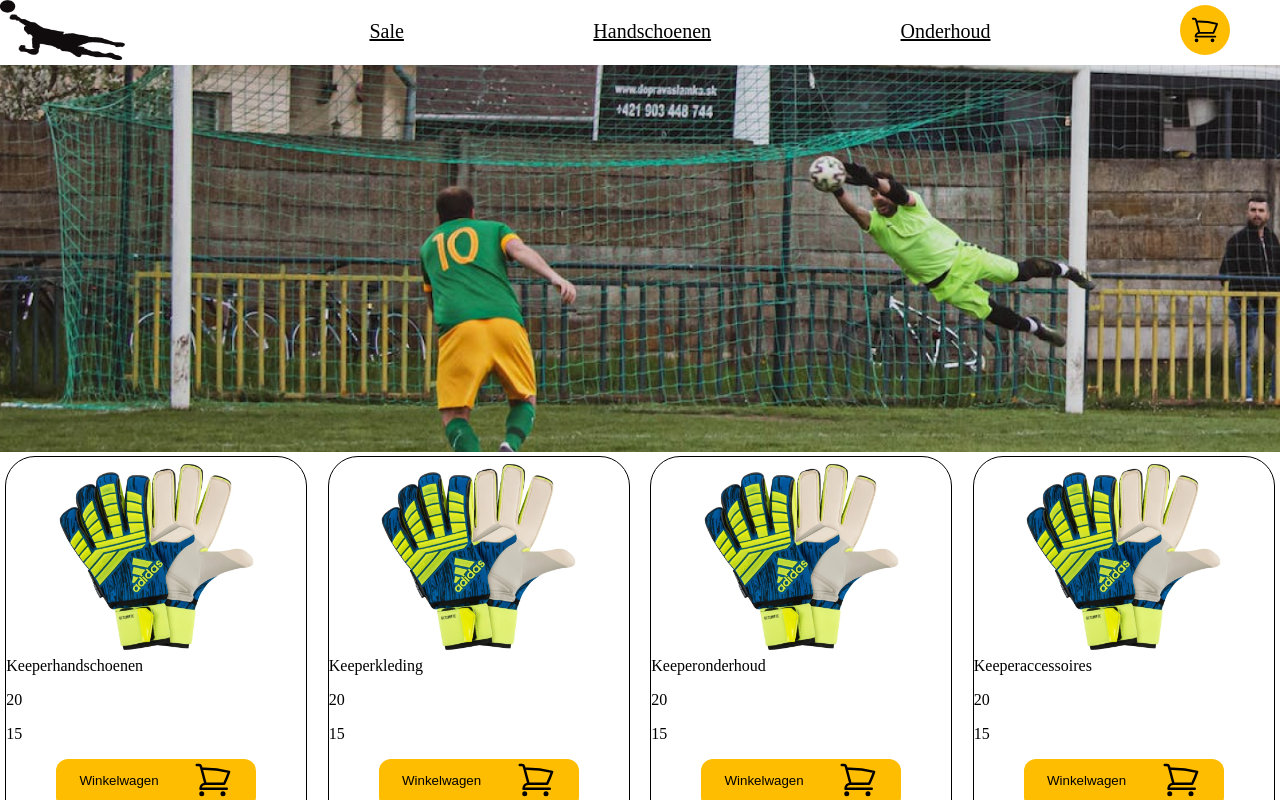
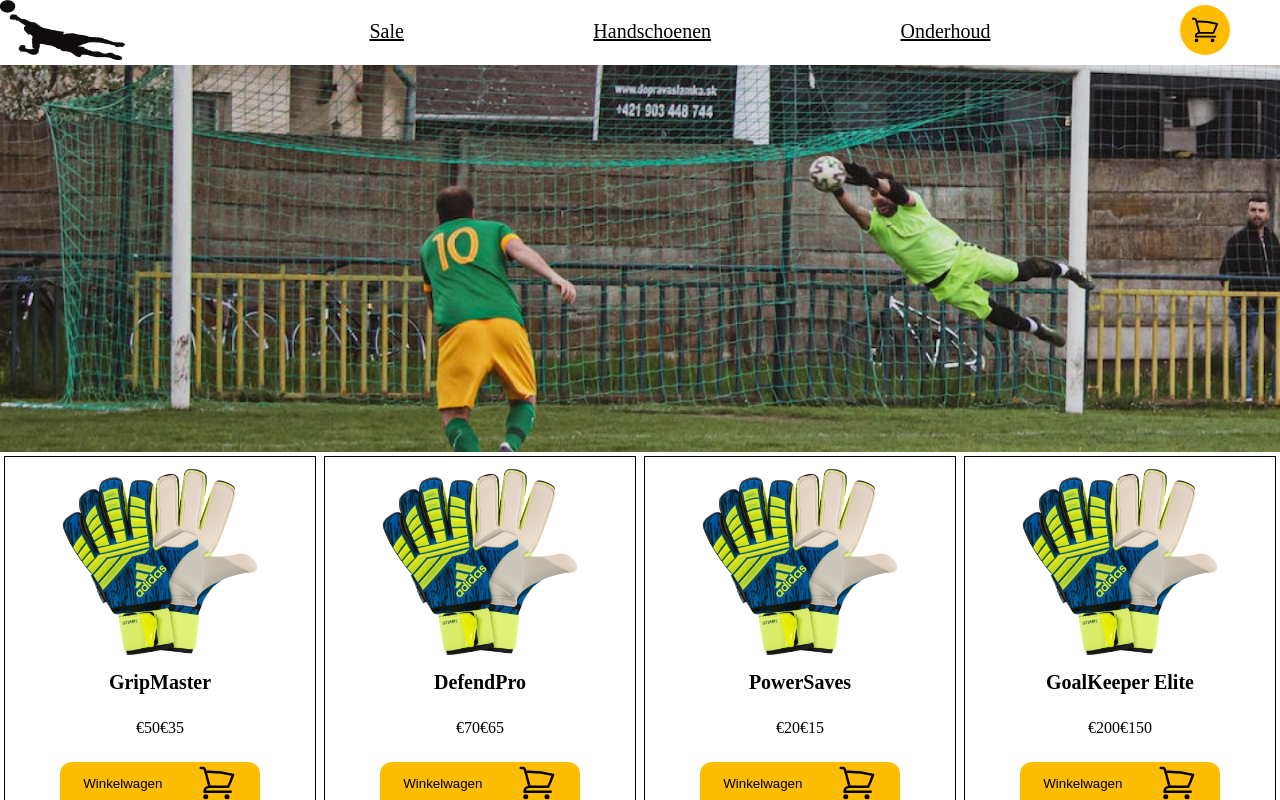
Before and after one commit to MUX-ON-WINDOWS/KeeperWebshop.Vue, a Vue app: page / in a window 1280 px wide. Shown: the top 800 px of the page. Built offline with nearby package versions, Linux system fonts and the light colour scheme.

Commit message:
updated data, new pic, updated navbar

```diff
--- a/src/assets/main.css
+++ b/src/assets/main.css
@@ -13,6 +13,7 @@ body {
   font-weight: normal;
   height: auto;
 }
+
 .banner_keeper {
   width: 100%;
   height: auto;
@@ -21,25 +22,45 @@ body {
 .container_keeper_items {
   display: flex;
   flex-wrap: wrap;
-  gap: 10px;
   justify-content: space-around;
 }
 
 .item {
   display: flex;
+  background-color: white;
   flex-direction: column;
-  height: 400px;
+  justify-content: space-between;
+  align-items: center;
+  padding: 5px;
+  height: 350px;
   width: 300px;
-  border-radius: 30px;
   border: black solid 1px;
-  grid-template-columns: repeat(3, 1fr);
+  transition: all .2s ease-in-out;
 }
+
+.item:hover {
+  cursor: pointer;
+  transform: scale(1.03);
+}
+
+.item h3 {
+  text-align: center;
+  font-size: 20px;
+  margin: 0;
+}
+
+.container_prices {
+  display: flex;
+  justify-content: space-around;
+}
+
 .img_class_homepage {
   height: 200px;
   display: block;
   margin-left: auto;
   margin-right: auto;
 }
+
 .button_add_to_shop {
   display: block;
   margin-left: auto;
@@ -50,15 +71,19 @@ body {
   border: none;
   border-radius: 12px;
 }
+
 .button_add_to_shop:hover {
   cursor: pointer;
 }
+
 .button_add_to_shop svg {
   height: 40px;
 }
+
 .button_add_to_shop p {
   height: 40px;
 }
+
 .container_button {
   display: flex;
   justify-content: space-around;
--- a/src/assets/navbar.css
+++ b/src/assets/navbar.css
@@ -59,7 +59,7 @@ a,
 
 .container_shopped_info {
     display: flex;
-    align-content: space-between;
+    align-content: space-around;
 }
 
 .container_data_shoppingcart {
--- a/src/components/NavBar.vue
+++ b/src/components/NavBar.vue
@@ -11,18 +11,23 @@ import { RouterLink } from 'vue-router'
       <RouterLink to="/onderhoud" style="padding-top:20px;">Onderhoud</RouterLink>
       <a @click="openCart">
         <div style="margin-top:5px;" class="cart_container">
-          <div v-if="shoppingCart.length" class="amount_cart">{{shoppingCart.length}}</div>
-          <svg xmlns="http://www.w3.org/2000/svg" fill="none" viewBox="0 0 24 24" stroke-width="1.5" stroke="currentColor" class="w-6 h-6">
-            <path stroke-linecap="round" stroke-linejoin="round" d="M2.25 3h1.386c.51 0 .955.343 1.087.835l.383 1.437M7.5 14.25a3 3 0 00-3 3h15.75m-12.75-3h11.218c1.121-2.3 2.1-4.684 2.924-7.138a60.114 60.114 0 00-16.536-1.84M7.5 14.25L5.106 5.272M6 20.25a.75.75 0 11-1.5 0 .75.75 0 011.5 0zm12.75 0a.75.75 0 11-1.5 0 .75.75 0 011.5 0z" />
+          <div v-if="shoppingCart.length" class="amount_cart">{{ shoppingCart.length }}</div>
+          <svg xmlns="http://www.w3.org/2000/svg" fill="none" viewBox="0 0 24 24" stroke-width="1.5" stroke="currentColor"
+            class="w-6 h-6">
+            <path stroke-linecap="round" stroke-linejoin="round"
+              d="M2.25 3h1.386c.51 0 .955.343 1.087.835l.383 1.437M7.5 14.25a3 3 0 00-3 3h15.75m-12.75-3h11.218c1.121-2.3 2.1-4.684 2.924-7.138a60.114 60.114 0 00-16.536-1.84M7.5 14.25L5.106 5.272M6 20.25a.75.75 0 11-1.5 0 .75.75 0 011.5 0zm12.75 0a.75.75 0 11-1.5 0 .75.75 0 011.5 0z" />
           </svg>
         </div>
       </a>
       <div v-if="shoppingcart_box" class="shoppingcart_box">
         <div class="container_li">
+          <div v-if="!shoppingCart.length">
+            <p>Je hebt nog geen producten in je winkelwagen</p>
+          </div>
           <li v-for="shoppingcart in shoppingCart" :key="shoppingcart.id">
             <div class="container_shopped_info">
               <div class="container_data_shoppingcart">
-              <div class="container_product_info">
+                <div v-if="!shoppingcart.length" class="container_product_info">
                   <img :src="shoppingcart.img" alt="keeperData">
                   <p>{{ shoppingcart.name }}</p>
                   <p>€{{ shoppingcart.new_price }}</p>
@@ -32,7 +37,8 @@ import { RouterLink } from 'vue-router'
           </li>
         </div>
         <div class="container_check_and_total">
-          <p>Total: €{{ price }}</p>
+          <p>Total: </p>
+          <p>€{{ price }}</p>
           <button class="btn_checkout">Checkout</button>
         </div>
       </div>
@@ -62,6 +68,10 @@ import { RouterLink } from 'vue-router'
       if (this.shoppingCart.length == 0) {
         this.price = 0;
       }
+      this.shoppingCart.forEach((shoppingcart) => {
+        this.price += shoppingcart.new_price;
+        console.log(this.price);
+      });
     }
   }
 }
--- a/src/data/itemData.json
+++ b/src/data/itemData.json
@@ -1,37 +1,42 @@
 [
   {
     "id": 1,
-    "name": "Keeperhandschoenen",
+    "name": "GripMaster",
     "img": "/src/assets/handschoenen.png",
-    "old_price": 20,
-    "new_price": 15
+    "old_price": "€50",
+    "new_price": "€35",
+    "klasse": "Basisklasse"
   },
   {
     "id": 2,
-    "name": "Keeperkleding",
+    "name": "DefendPro",
     "img": "/src/assets/handschoenen.png",
-    "old_price": 20,
-    "new_price": 15
+    "old_price": "€70",
+    "new_price": "€65",
+    "klasse": "Middenklasse"
   },
   {
     "id": 3,
-    "name": "Keeperonderhoud",
+    "name": "PowerSaves",
     "img": "/src/assets/handschoenen.png",
-    "old_price": 20,
-    "new_price": 15
+    "old_price": "€20",
+    "new_price": "€15",
+    "klasse": "Middenklasse"
   },
   {
     "id": 4,
-    "name": "Keeperaccessoires",
+    "name": "GoalKeeper Elite",
     "img": "/src/assets/handschoenen.png",
-    "old_price": 20,
-    "new_price": 15
+    "old_price": "€200",
+    "new_price": "€150",
+    "klasse": "Topklasse"
   },
   {
     "id": 5,
-    "name": "Keeperballen",
+    "name": "SureGrip",
     "img": "/src/assets/handschoenen.png",
-    "old_price": 20,
-    "new_price": 15
+    "old_price": "€20",
+    "new_price": "€15",
+    "klasse": "Middenklasse"
   }
 ]
--- a/src/views/HandSchoenen.vue
+++ b/src/views/HandSchoenen.vue
@@ -1,8 +1,15 @@
-<script setup>
-</script>
+<template>
+  <div class="about">
+    <h1>Handschoenen page</h1>
+  </div>
+</template>
 
-<template>
-  <main>
-    <p>Handschoenen page</p>
-  </main>
-</template>
+<style>
+@media (min-width: 1024px) {
+  .about {
+    min-height: 100vh;
+    display: flex;
+    align-items: center;
+  }
+}
+</style>
--- a/src/views/HomeView.vue
+++ b/src/views/HomeView.vue
@@ -4,17 +4,20 @@
     <!-- cards created -->
     <div class="container_keeper_items">
       <div class="item" v-for="item in items" :key="item.id">
-        <img class="img_class_homepage" :src="item.img || '@/assets/placeholder.png'" alt="keeperData">
-        {{ item.name }}
+        <img class="img_class_homepage" :src="item.img || '/src/assets/imagenotfound.png'" alt="keeperData">
+        <h3>{{ item.name }}</h3>
         <div class="container_prices">
           <p class="oldprice">{{ item.old_price }}</p>
           <p class="newprice">{{ item.new_price }}</p>
         </div>
-        <button class="button_add_to_shop" @click="addToCart(item.id, item.name, item.img, item.new_price, item.old_price)">
+        <button class="button_add_to_shop"
+          @click="addToCart(item.id, item.name, item.img, item.new_price, item.old_price)">
           <div class="container_button">
             <p>Winkelwagen</p>
-            <svg xmlns="http://www.w3.org/2000/svg" fill="none" viewBox="0 0 24 24" stroke-width="1.5" stroke="currentColor" class="w-6 h-6">
-              <path stroke-linecap="round" stroke-linejoin="round" d="M2.25 3h1.386c.51 0 .955.343 1.087.835l.383 1.437M7.5 14.25a3 3 0 00-3 3h15.75m-12.75-3h11.218c1.121-2.3 2.1-4.684 2.924-7.138a60.114 60.114 0 00-16.536-1.84M7.5 14.25L5.106 5.272M6 20.25a.75.75 0 11-1.5 0 .75.75 0 011.5 0zm12.75 0a.75.75 0 11-1.5 0 .75.75 0 011.5 0z" />
+            <svg xmlns="http://www.w3.org/2000/svg" fill="none" viewBox="0 0 24 24" stroke-width="1.5"
+              stroke="currentColor" class="w-6 h-6">
+              <path stroke-linecap="round" stroke-linejoin="round"
+                d="M2.25 3h1.386c.51 0 .955.343 1.087.835l.383 1.437M7.5 14.25a3 3 0 00-3 3h15.75m-12.75-3h11.218c1.121-2.3 2.1-4.684 2.924-7.138a60.114 60.114 0 00-16.536-1.84M7.5 14.25L5.106 5.272M6 20.25a.75.75 0 11-1.5 0 .75.75 0 011.5 0zm12.75 0a.75.75 0 11-1.5 0 .75.75 0 011.5 0z" />
             </svg>
           </div>
         </button>
--- a/src/views/Onderhoud.vue
+++ b/src/views/Onderhoud.vue
@@ -1,8 +1,15 @@
-<script setup>
-</script>
+<template>
+  <div class="about">
+    <h1>Onderhoud page</h1>
+  </div>
+</template>
 
-<template>
-  <main>
-    <p>Onderhoud page</p>
-  </main>
-</template>
+<style>
+@media (min-width: 1024px) {
+  .about {
+    min-height: 100vh;
+    display: flex;
+    align-items: center;
+  }
+}
+</style>
```
Also changed, not shown: src/assets/imagenotfound.png (added). Lines whose indentation alone changed are shown as unchanged.
